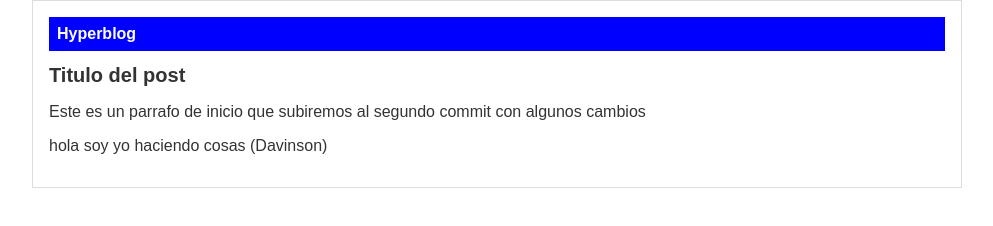
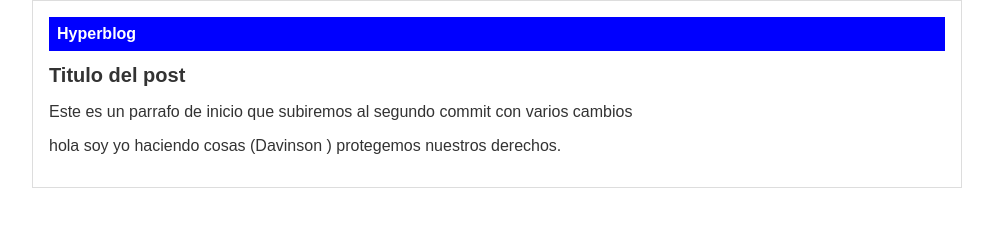
Before and after one commit to Matthew2720/RepositorioGit, a plain HTML site: page index.html in a window 1280 px wide. Shown: the whole page, without its empty margins (143-1136 px from the left). Drawn offline with Linux system fonts and the light colour scheme.

Commit message:
nuevos cambios en master

```diff
--- a/index.html
+++ b/index.html
@@ -14,8 +14,8 @@
         </div>
         <div id="post">
             <h1>Titulo del post</h1>
-             <p>Este es un parrafo de inicio que subiremos al segundo commit con algunos cambios</p>
-             <p>hola soy yo haciendo cosas (Davinson)</p>
+             <p>Este es un parrafo de inicio que subiremos al segundo commit con varios cambios</p>
+             <p>hola soy yo haciendo cosas (Davinson ) protegemos nuestros derechos.</p>
 
         </div>
     </div>
```
